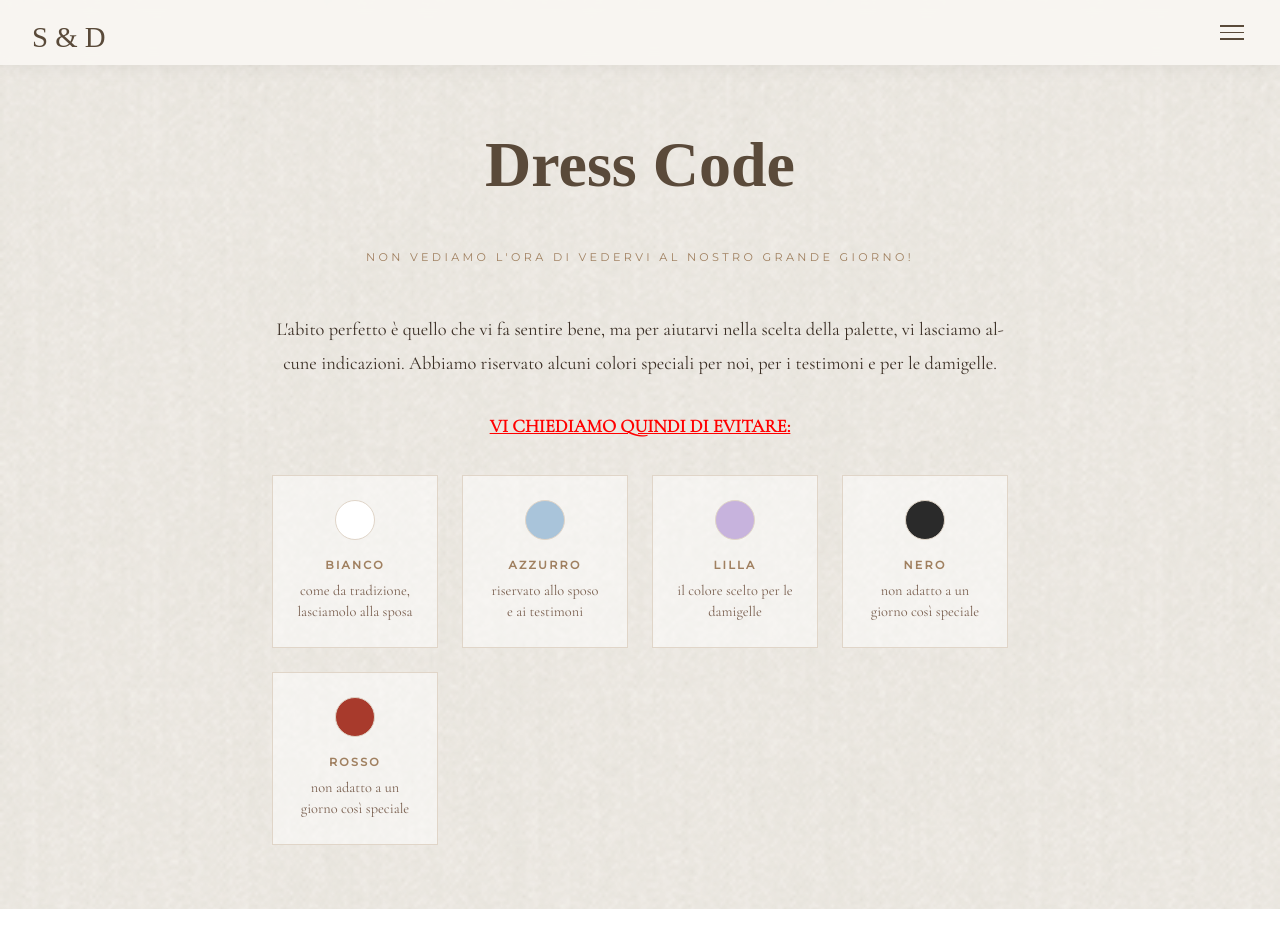
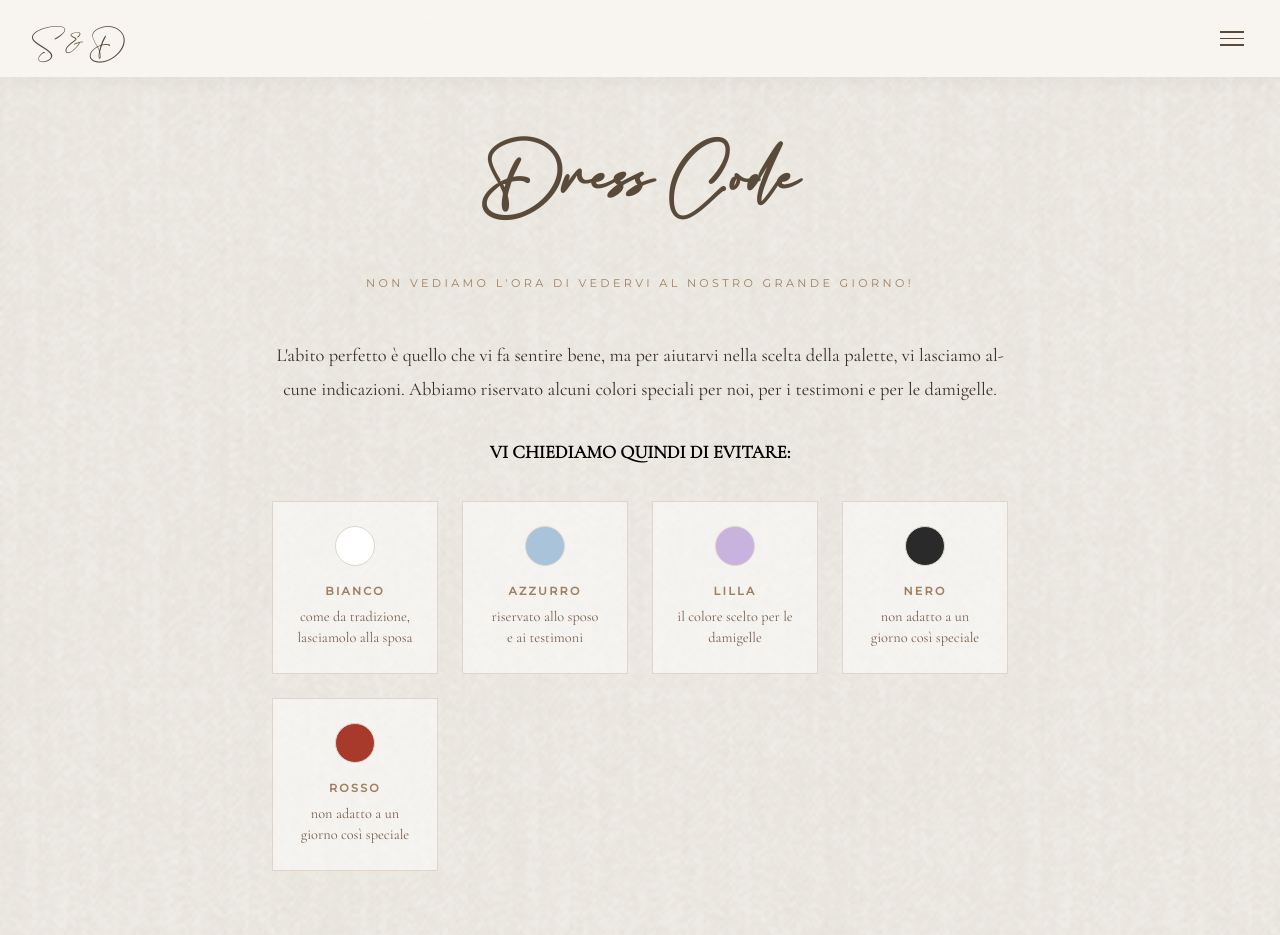
Before and after one commit to cvzzo/matrimonio, a React (Vite) app: page /dresscode in a window 1280 px wide. Before the commit the page ends 909 px from the top, so only its background shows below. Built offline with nearby package versions, Linux system fonts and the light colour scheme.

Commit message:
add font

```diff
--- a/src/App.css
+++ b/src/App.css
@@ -1,4 +1,13 @@
-@import url("https://fonts.googleapis.com/css2?family=Cormorant+Garamond:ital,wght@0,300;0,400;1,300;1,400&family=Great+Vibes&family=Montserrat:wght@300;400;500&display=swap");
+@import url("https://fonts.googleapis.com/css2?family=Cormorant+Garamond:ital,wght@0,300;0,400;1,300;1,400&family=Montserrat:wght@300;400;500&display=swap");
+
+/* Font self-hostato: il file sta in public/, quindi è servito da /Bacalisties.ttf */
+@font-face {
+  font-family: "Bacalisties";
+  src: url("/Bacalisties.ttf") format("truetype");
+  font-weight: normal;
+  font-style: normal;
+  font-display: swap;
+}
 
 * {
   margin: 0;
--- a/src/pages/DressCodePage/DressCodePage.tsx
+++ b/src/pages/DressCodePage/DressCodePage.tsx
@@ -20,7 +20,7 @@ export function DressCodePage() {
             riservato alcuni colori speciali per noi, per i testimoni e per le
             damigelle.{" "}
           </p>
-          <p style={{ textAlign: "center", fontWeight: "bolder", textDecoration: "underline", color: "red", textTransform: "uppercase" }}>
+          <p style={{ textAlign: "center", fontWeight: "bolder", color: "black", textTransform: "uppercase" }}>
             Vi chiediamo quindi di evitare:
           </p>
         </div>
```
Also changed, not shown: public/Bacalisties.ttf (added).
